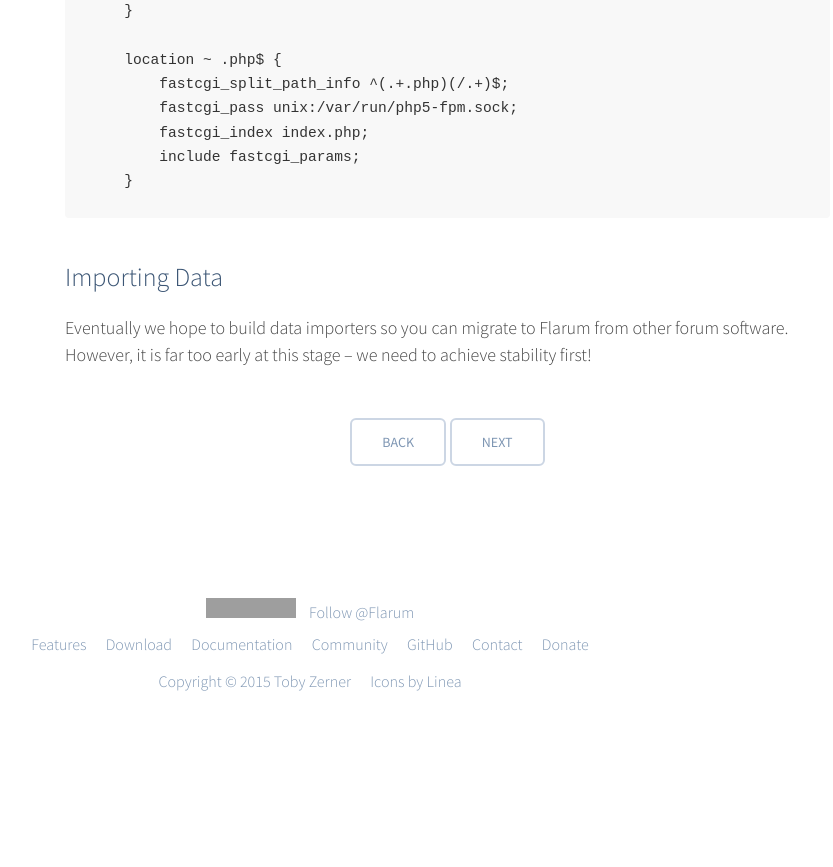
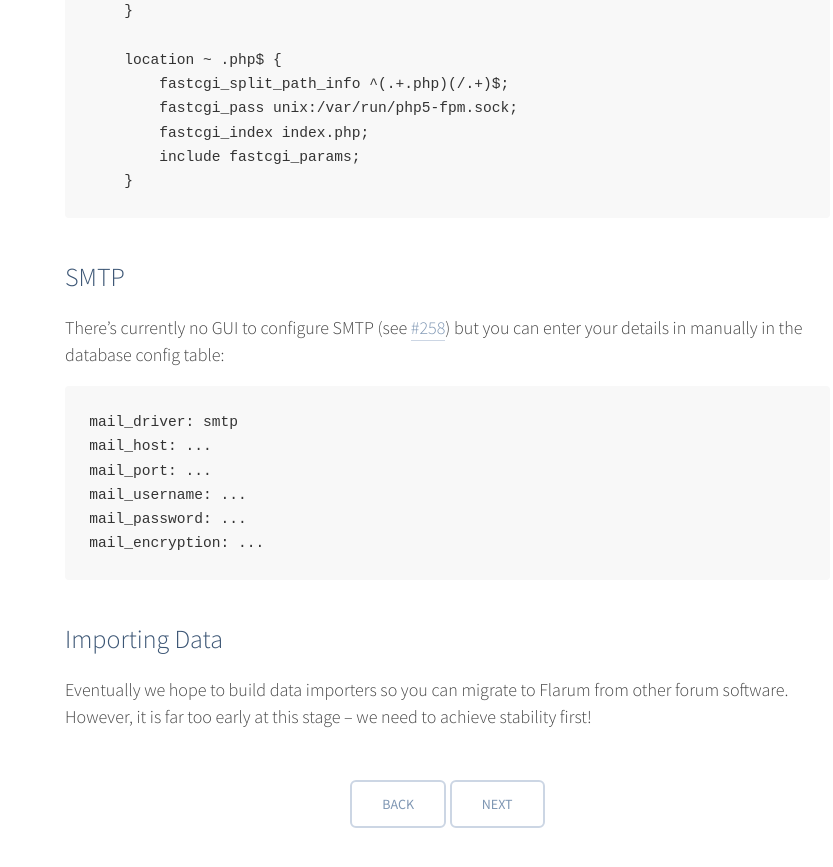
Before and after one commit to flarum/flarum.github.io, a Jekyll site: the page built from _docs/installation.md, in a window 1280 px wide and 900 px high, scrolled down 1501 px. Shown: the top 867 px of the window, without its empty margins (330-1163 px from the left). Built offline with Jekyll 4.4.1, drawn with Linux system fonts in a browser that asks for light colours; nearby versions of some CDN libraries; comment, search, counter and statistics services are not loaded; before the commit the page ends 2298 px from its top, so only the background shows below that; grey boxes are pictures that could not be loaded.

Commit message:
Add temporary instructions to configure SMTP

````diff
--- a/_docs/installation.md
+++ b/_docs/installation.md
@@ -53,6 +53,19 @@
     }
 ```
 
+## SMTP
+
+There's currently no GUI to configure SMTP (see [#258](https://github.com/flarum/core/issues/258)) but you can enter your details in manually in the database config table:
+
+```
+mail_driver: smtp
+mail_host: ...
+mail_port: ...
+mail_username: ...
+mail_password: ...
+mail_encryption: ...
+```
+
 ## Importing Data
 
 Eventually we hope to build data importers so you can migrate to Flarum from other forum software. However, it is far too early at this stage – we need to achieve stability first!
````
